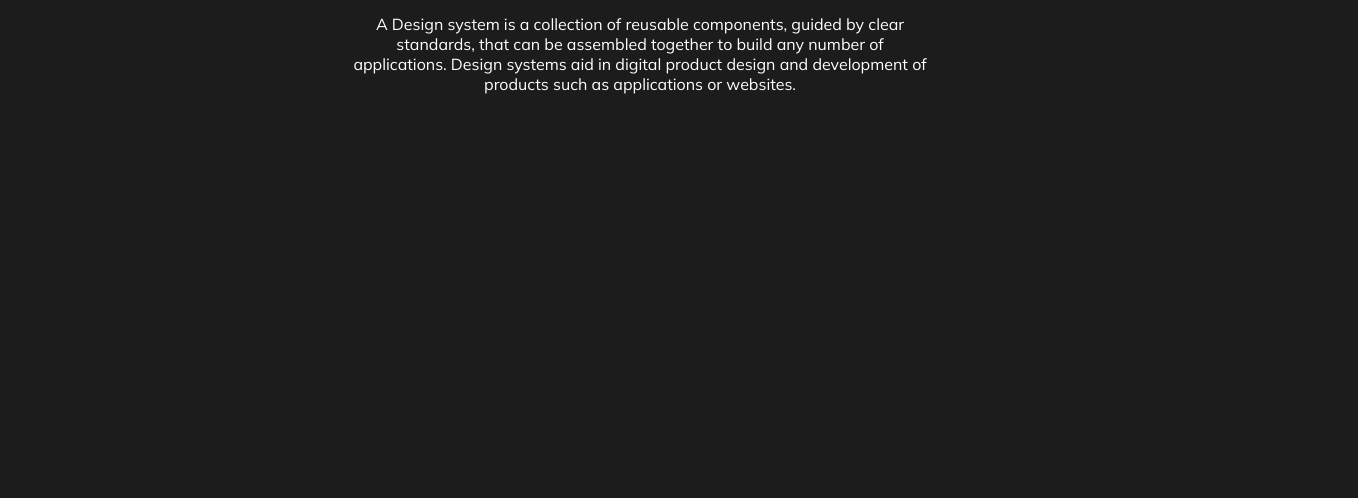
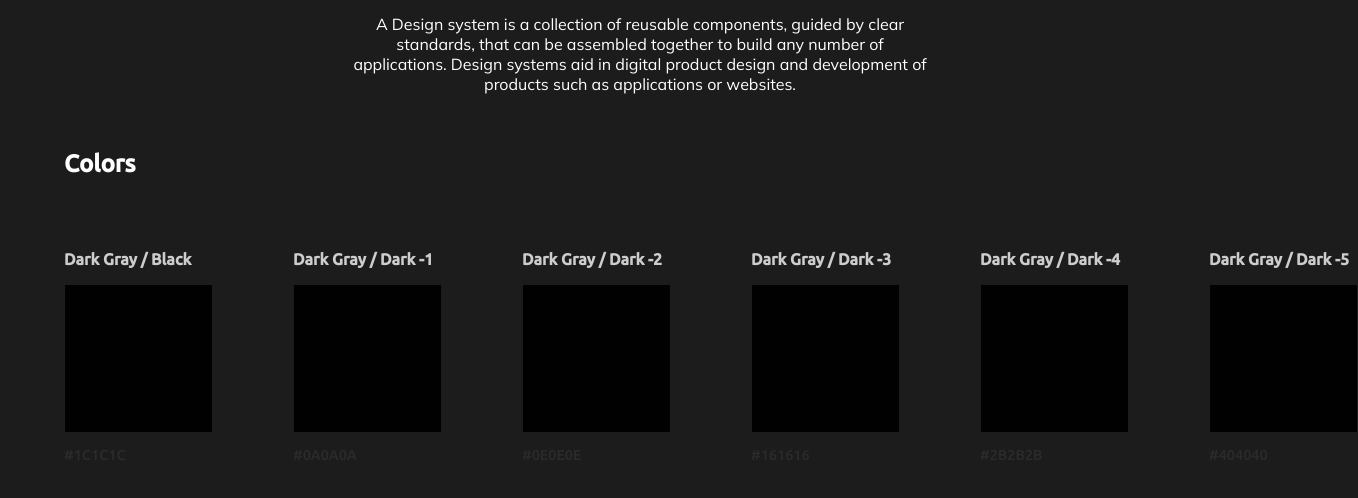
Before and after one commit to dev-web-c3/DOM_PRACTICES, a plain HTML site: page modal/index.html in a window 1280 px wide. Shown: the part 174-672 px from the top of the page, 1358 px wide, since content can reach past the window. Drawn offline with Linux system fonts and the light colour scheme.

Commit message:
feat: add colors section

```diff
--- a/modal/index.html
+++ b/modal/index.html
@@ -30,6 +30,41 @@
           development of products such as applications or websites.
         </p>
       </section>
+      <section id="colors">
+        <h2 class="section-title">Colors</h2>
+        <ul>
+          <li class="color-item">
+            <h3 class="color-item-title">Dark Gray / Black</h3>
+            <div class="color-item-square"></div>
+            <p class="color-item-description">#1C1C1C</p>
+          </li>
+          <li class="color-item">
+            <h3 class="color-item-title">Dark Gray / Dark -1</h3>
+            <div class="color-item-square"></div>
+            <p class="color-item-description">#0A0A0A</p>
+          </li>
+          <li class="color-item">
+            <h3 class="color-item-title">Dark Gray / Dark -2</h3>
+            <div class="color-item-square"></div>
+            <p class="color-item-description">#0E0E0E</p>
+          </li>
+          <li class="color-item">
+            <h3 class="color-item-title">Dark Gray / Dark -3</h3>
+            <div class="color-item-square"></div>
+            <p class="color-item-description">#161616</p>
+          </li>
+          <li class="color-item">
+            <h3 class="color-item-title">Dark Gray / Dark -4</h3>
+            <div class="color-item-square"></div>
+            <p class="color-item-description">#2B2B2B</p>
+          </li>
+          <li class="color-item">
+            <h3 class="color-item-title">Dark Gray / Dark -5</h3>
+            <div class="color-item-square"></div>
+            <p class="color-item-description">#404040</p>
+          </li>
+        </ul>
+      </section>
     </main>
   </body>
 </html>
--- a/modal/style.css
+++ b/modal/style.css
@@ -67,3 +67,41 @@ nav ul a {
   font-family: Mulish;
   font-weight: 400;
 }
+
+#colors {
+    display: flex;
+    flex-direction: column;
+    gap: 20px;
+    margin-top: 20px;
+}
+
+.section-title {
+  font-family: Ubuntu;
+  font-size: 1.5rem;
+  color: #fff;
+}
+
+#colors ul {
+    display: flex;
+    gap: 5rem;
+    padding: 0;
+}
+
+.color-item h3 {
+    color: #CDCDCD;
+    font-family: Ubuntu;
+    font-size: 1rem;
+}
+
+.color-item-square {
+    width: 147px;
+    height: 147px;
+    background-color: #010101;
+    border: 1px solid #1C1C1C;
+}
+
+.color-item-description {
+    font-family: Ubuntu;
+    font-size: .9rem;
+    color: #2B2B2B;
+}
```
